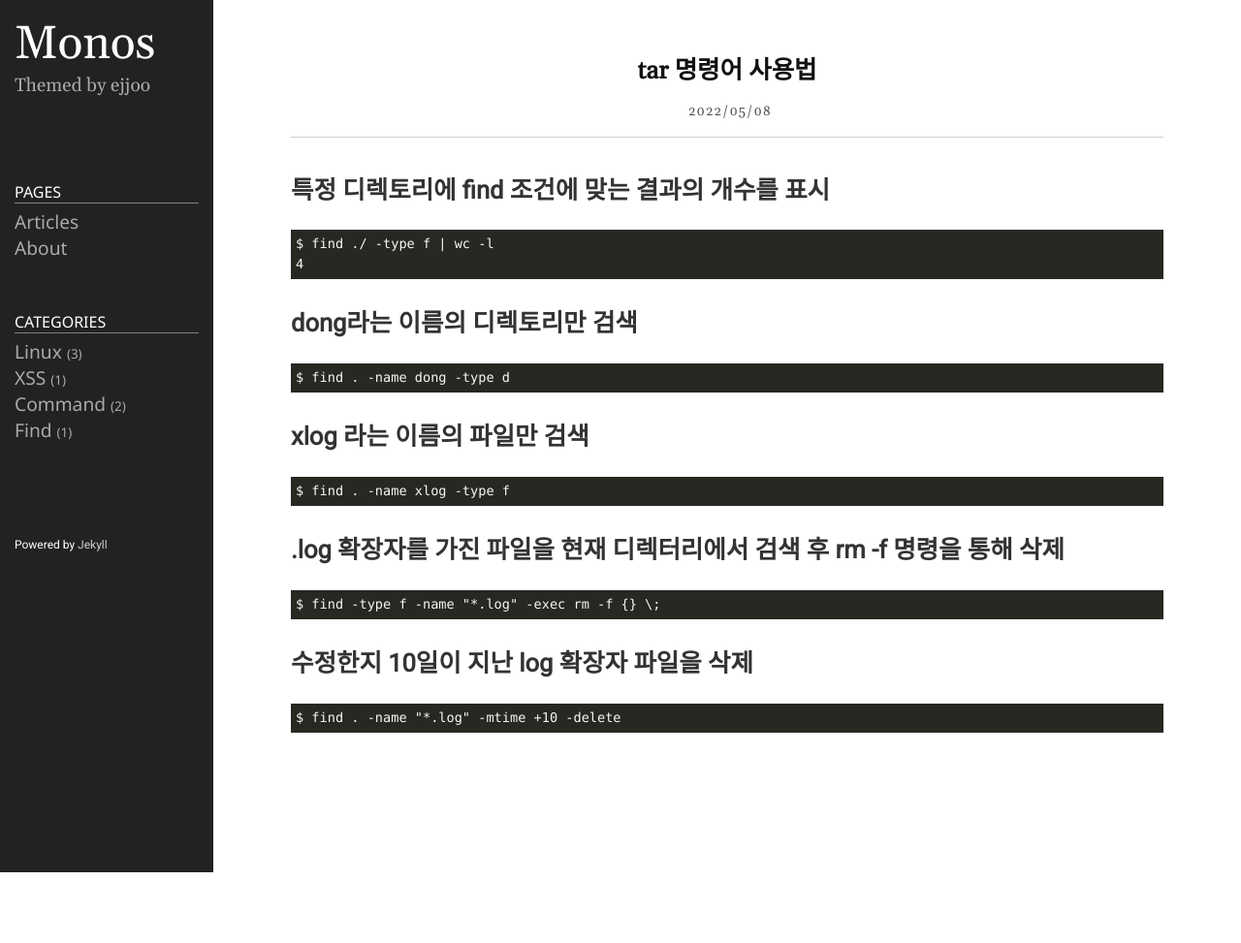
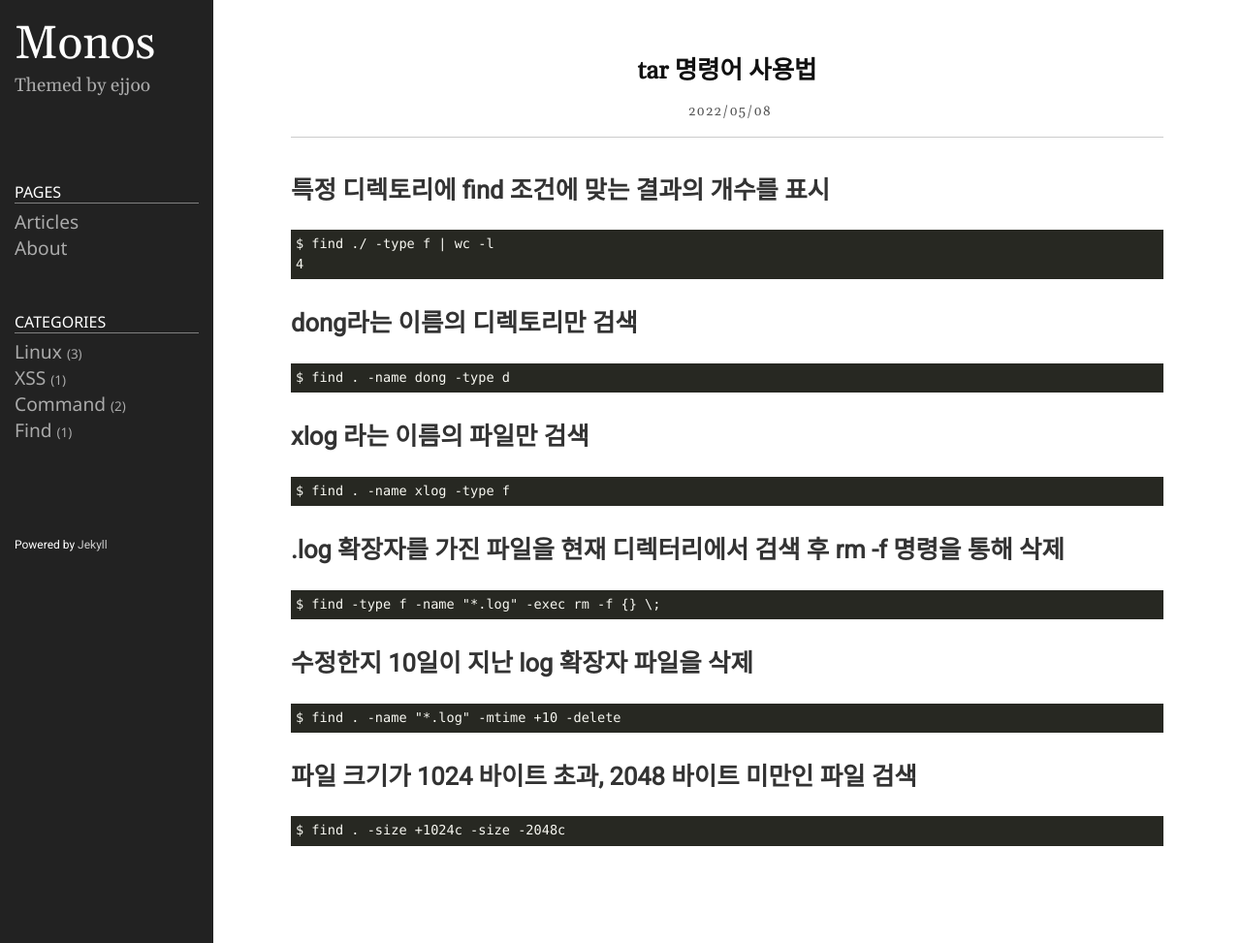
Before and after one commit to testall0836/testall0836.github.io, a Jekyll site: the page built from _posts/2022-05-08-post.markdown, in a window 1280 px wide. Shown: the whole page at 97% size. Built offline with Jekyll 4.4.1, drawn with Linux system fonts in a browser that asks for light colours; before the commit the page ends 900 px from its top, so only the background shows below that.

Commit message:
update post

````diff
--- a/_posts/2022-05-08-post.markdown
+++ b/_posts/2022-05-08-post.markdown
@@ -34,3 +34,8 @@ $ find -type f -name "*.log" -exec rm -f {} \;
 ```
 $ find . -name "*.log" -mtime +10 -delete
 ```
+
+## 파일 크기가 1024 바이트 초과, 2048 바이트 미만인 파일 검색
+```
+$ find . -size +1024c -size -2048c
+```
````
